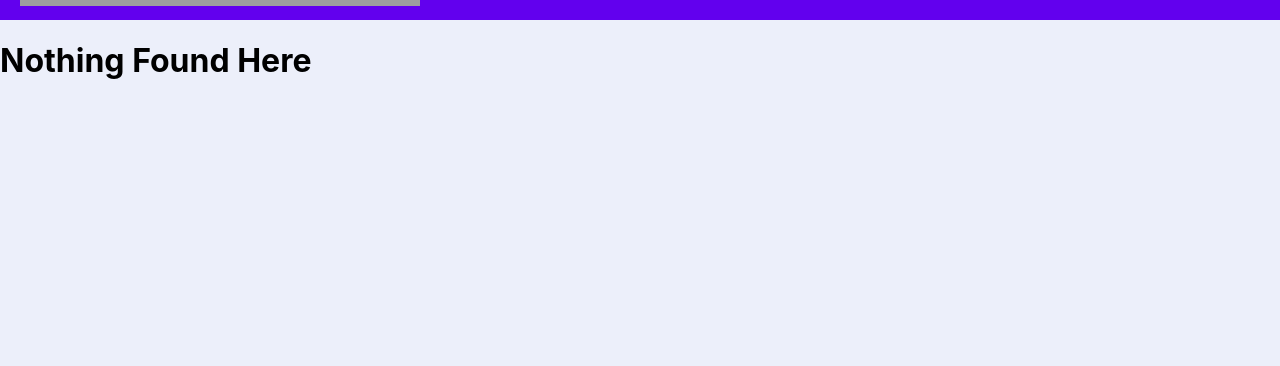
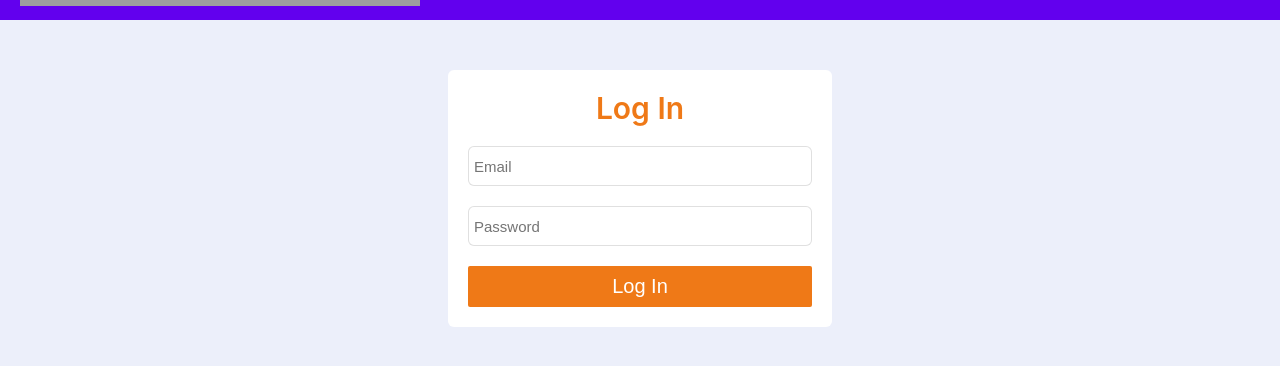
Before and after one commit to maverick0701/snippetApp, a React (Create React App) app: page /signin in a window 1280 px wide. Shown: the part 304-670 px from the top of the page. Built offline with nearby package versions, Linux system fonts and the light colour scheme; no server answers; grey boxes are pictures that could not be loaded.

Commit message:
added login

```diff
--- a/src/App.js
+++ b/src/App.js
@@ -2,10 +2,9 @@ import React from "react";
 import { fetchPosts } from "./actions/posts";
 import { BrowserRouter as Router, Link, Route, Switch } from "react-router-dom";
 import { connect } from "react-redux";
-import Home from "./components/Home";
 import propTypes from "prop-types";
-import Navbar from "./components/navbar";
-import Page404 from "./components/Page404";
+import { Navbar, Page404, Home, Login } from "./components/index";
+
 class App extends React.Component {
   componentDidMount() {
     this.props.dispatch(fetchPosts());
@@ -22,6 +21,12 @@ class App extends React.Component {
               path="/"
               render={(props) => {
                 return <Home {...props} posts={posts} />;
+              }}
+            />
+            <Route
+              path="/signin"
+              render={(props) => {
+                return <Login {...props} />;
               }}
             />
             <Route component={Page404} />
--- /dev/null
+++ b/src/components/Login.js
@@ -0,0 +1,58 @@
+import React, { Component } from "react";
+
+class Login extends Component {
+  constructor(props) {
+    super(props);
+    this.setState({
+      email: "",
+      password: "",
+    });
+    // this.emailInputRef = React.createRef();
+    // this.passwordInputRef = React.createRef();
+  }
+  handleEmailChange = (e) => {
+    this.setState({
+      email: e.target.value,
+    });
+  };
+  handlePassChange = (e) => {
+    this.setState({
+      password: e.target.value,
+    });
+  };
+  handleFormSubmit = (e) => {
+    e.preventDefault();
+    console.log(this.state);
+  };
+
+  render() {
+    return (
+      <form className="login-form">
+        <span className="login-signup-header">Log In</span>
+        <div className="field">
+          <input
+            type="email"
+            placeholder="Email"
+            required
+            onChange={this.handleEmailChange}
+            value={this.email}
+          />
+        </div>
+        <div className="field">
+          <input
+            type="password"
+            placeholder="Password"
+            required
+            onChange={this.handlePassChange}
+            value={this.password}
+          />
+        </div>
+        <div className="field">
+          <button onClick={this.handleFormSubmit}>Log In</button>
+        </div>
+      </form>
+    );
+  }
+}
+
+export default Login;
--- /dev/null
+++ b/src/components/index.js
@@ -0,0 +1,5 @@
+import Navbar from "./navbar";
+import Page404 from "./Page404";
+import Home from "./Home";
+import Login from "./Login";
+export { Navbar, Page404, Home, Login };
```
